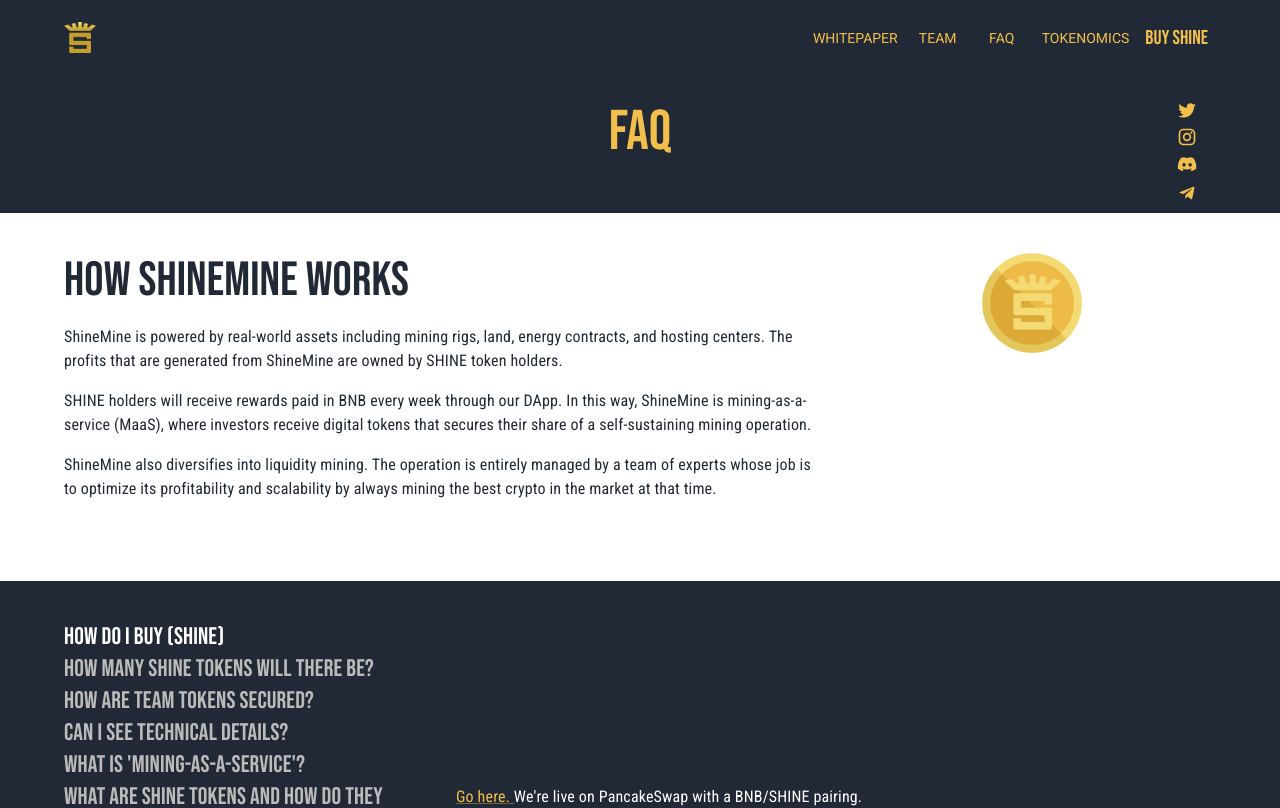
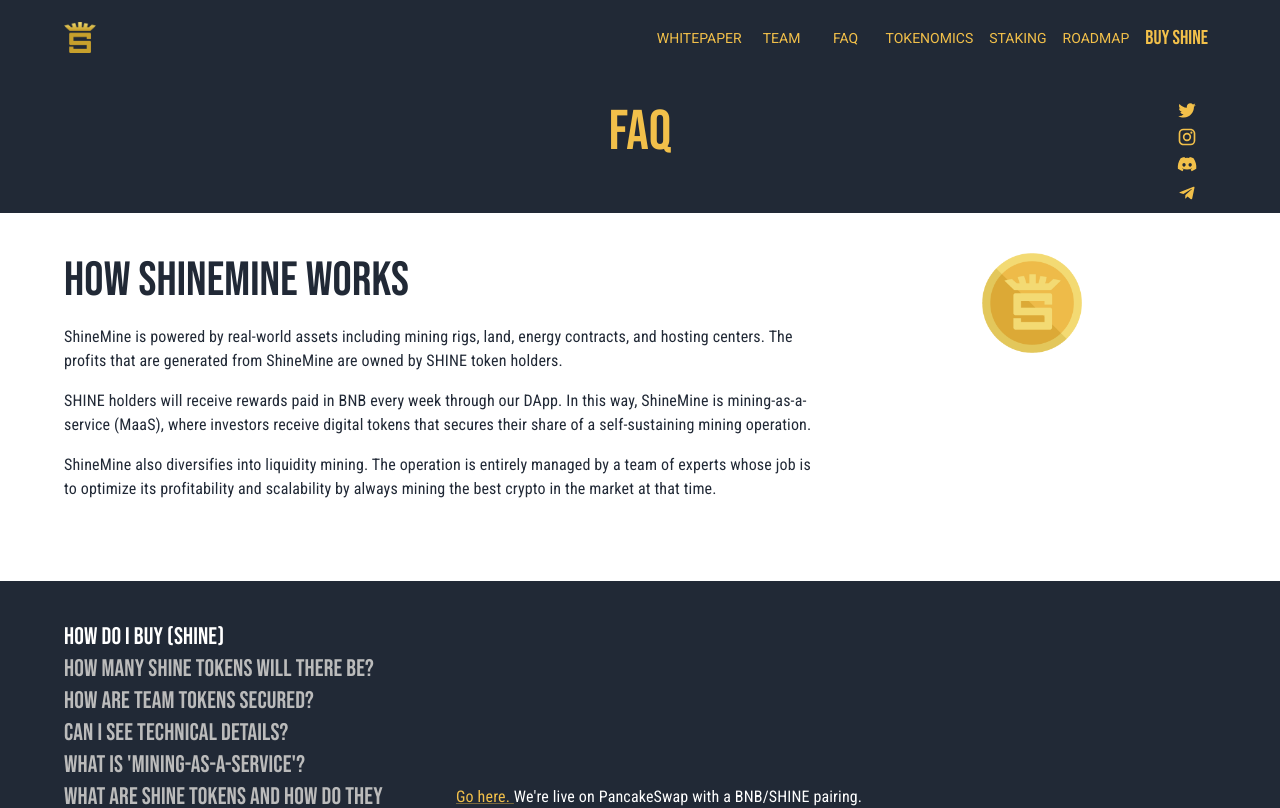
Before and after one commit to Joshuatanderson/shine-site-0, a Next.js app: page /faq in a window 1280 px wide. Shown: the top 808 px of the page. Built offline with nearby package versions, Linux system fonts and the light colour scheme.

Commit message:
feat: adding internal links

```diff
--- a/components/Header.tsx
+++ b/components/Header.tsx
@@ -36,6 +36,14 @@
     {
         display: "Tokenomics",
         path: "tokenomics",
+    },
+    {
+        display: "staking",
+        path: "#staking",
+    },
+    {
+        display: "Roadmap",
+        path: "#roadmap",
     },
 ];
 
--- a/pages/index.tsx
+++ b/pages/index.tsx
@@ -426,7 +426,7 @@
             <ThemeProvider theme={lightTheme}>
                 <ScopedCssBaseline>
                     <Container sx={classes.section}>
-                        <Grid container item spacing={3}>
+                        <Grid container item spacing={3} id="staking">
                             <Grid item xs={12}>
                                 <Typography variant="h3">
                                     Staking & Rewards
@@ -530,7 +530,7 @@
             <ThemeProvider theme={lightTheme}>
                 <ScopedCssBaseline>
                     <Container sx={classes.section}>
-                        <Grid container spacing={3}>
+                        <Grid container spacing={3} id="roadmap">
                             <Grid item xs={12}>
                                 <Typography variant="h2">Roadmap</Typography>
                             </Grid>
```
